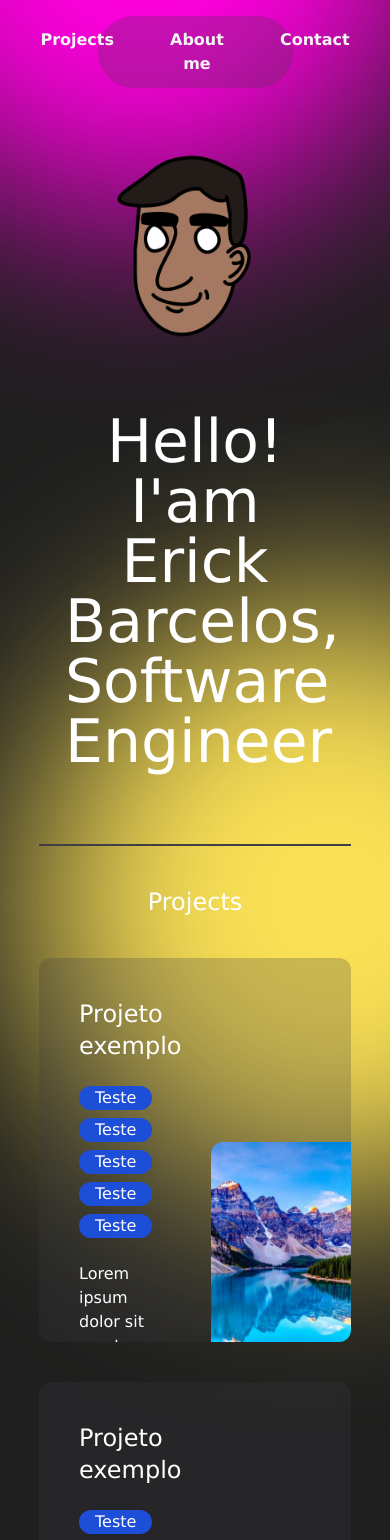
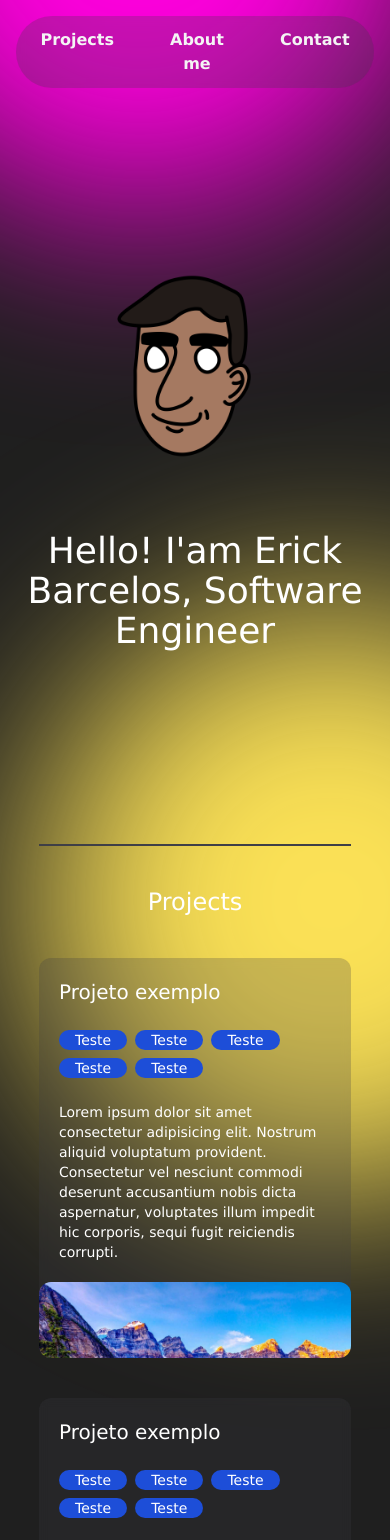
Before and after one commit to brcls/portifolio, a Next.js app: page / in a window 390 px wide. Shown: the top 1540 px of the page. Built offline with nearby package versions, Linux system fonts and the light colour scheme.

Commit message:
fix: deixando responsivo

```diff
--- a/src/app/page.tsx
+++ b/src/app/page.tsx
@@ -17,7 +17,7 @@ export default function Home() {
             quality={100}
           />
         </div>
-        <p className="w-2/3 text-6xl text-bold">
+        <p className="md:w-2/3 text-4xl md:text-6xl text-bold">
           Hello! I'am Erick Barcelos, Software Engineer
         </p>
       </div>
--- a/src/components/Card.tsx
+++ b/src/components/Card.tsx
@@ -5,28 +5,32 @@ export default function Card() {
   return (
     <div
       className="group cursor-pointer mx-auto bg-zinc-700 backdrop-filter backdrop-blur-sm
-      bg-opacity-25 h-96 rounded-xl hover:scale-105 duration-500 transform-gpu
-       justify-between flex overflow-hidden"
+      bg-opacity-25 md:h-96 h-[400px] rounded-xl hover:scale-105 duration-500 transform-gpu
+       justify-between flex md:flex-row flex-col overflow-hidden"
     >
-      <div className="p-10 text-left w-1/2">
-        <p className="text-bold text-2xl">Projeto exemplo</p>
+      <div className="md:p-10 p-5 text-left md:w-1/2 w-full">
+        <p className="text-bold md:text-2xl text-xl">Projeto exemplo</p>
         <div className="flex flex-wrap gap-2 my-6">
           {[0, 1, 2, 3, 4].map((item) => (
-            <div key={item} className="bg-blue-700 rounded-full px-4">
+            <div
+              key={item}
+              className="bg-blue-700 rounded-full px-4 text-sm md:text-md"
+            >
               Teste
             </div>
           ))}
         </div>
-        <p className="text-md">
+        <p className="md:text-md text-sm">
           Lorem ipsum dolor sit amet consectetur adipisicing elit. Nostrum
           aliquid voluptatum provident. Consectetur vel nesciunt commodi
           deserunt accusantium nobis dicta aspernatur, voluptates illum impedit
           hic corporis, sequi fugit reiciendis corrupti.
         </p>
       </div>
-      <div className="w-1/2 flex justify-end items-end">
+      <div className="md:w-1/2 w-full flex md:justify-end md:items-end">
         <div
-          className="w-full h-60 top-10 left-4 relative group-hover:-translate-y-10 group-hover:-translate-x-4
+          className="w-full h-60 md:top-10 md:left-4 relative
+          md:group-hover:-translate-y-10 group-hover:-translate-y-1/2 md:group-hover:-translate-x-4
         duration-500 rounded-xl overflow-hidden"
         >
           <Image
--- a/src/components/Header.tsx
+++ b/src/components/Header.tsx
@@ -6,7 +6,8 @@ export default function Header() {
     <header
       className="bg-zinc-700 backdrop-filter backdrop-blur-sm bg-opacity-25
                     flex mt-4 justify-center align-middle gap-2
-                    p-1 w-1/2 inset-x-0 mx-auto rounded-full fixed z-10"
+                    p-1 md:w-1/2 inset-x-0 mx-auto rounded-full fixed z-10
+                    w-11/12"
     >
       <Link href={"/"}>
         <button
```
